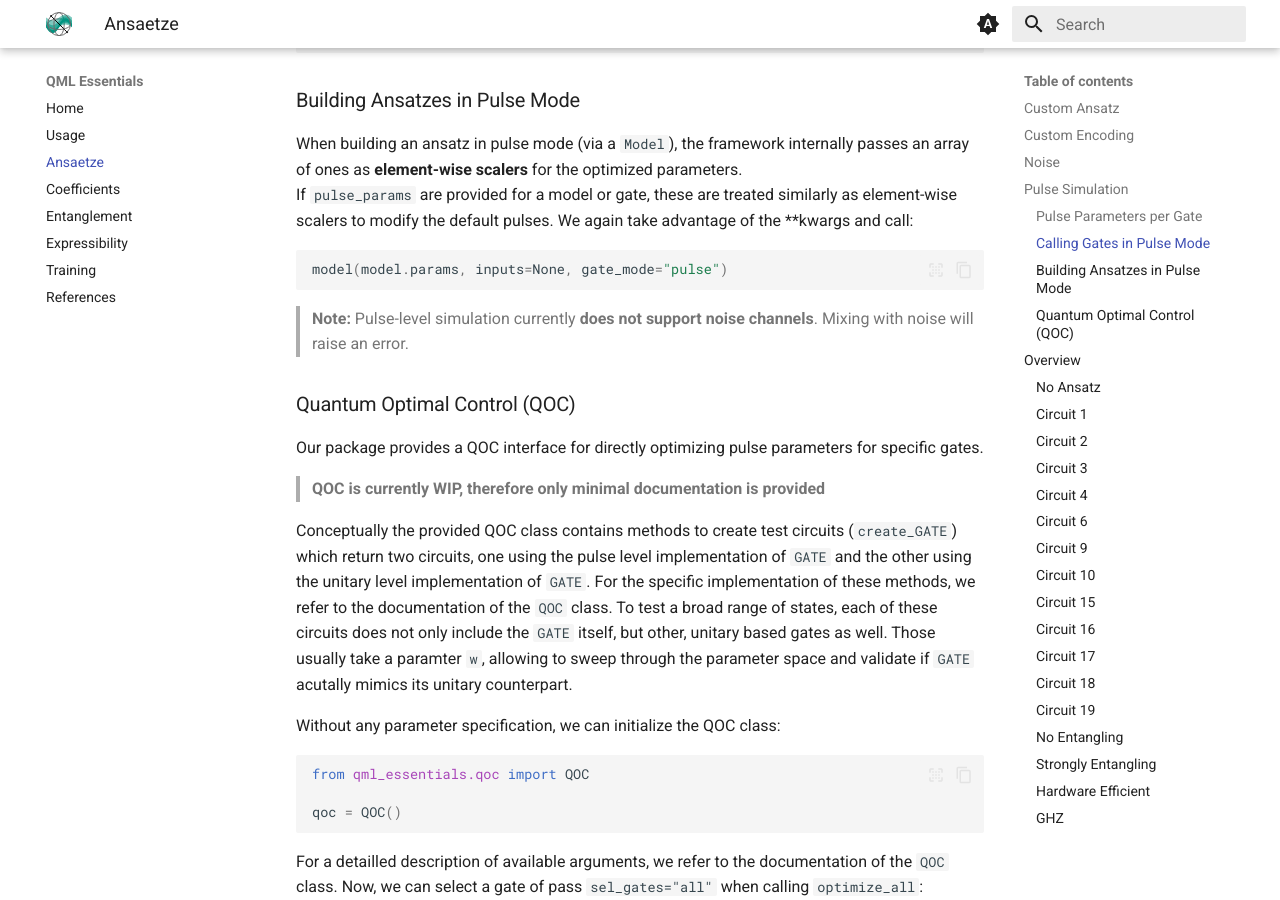
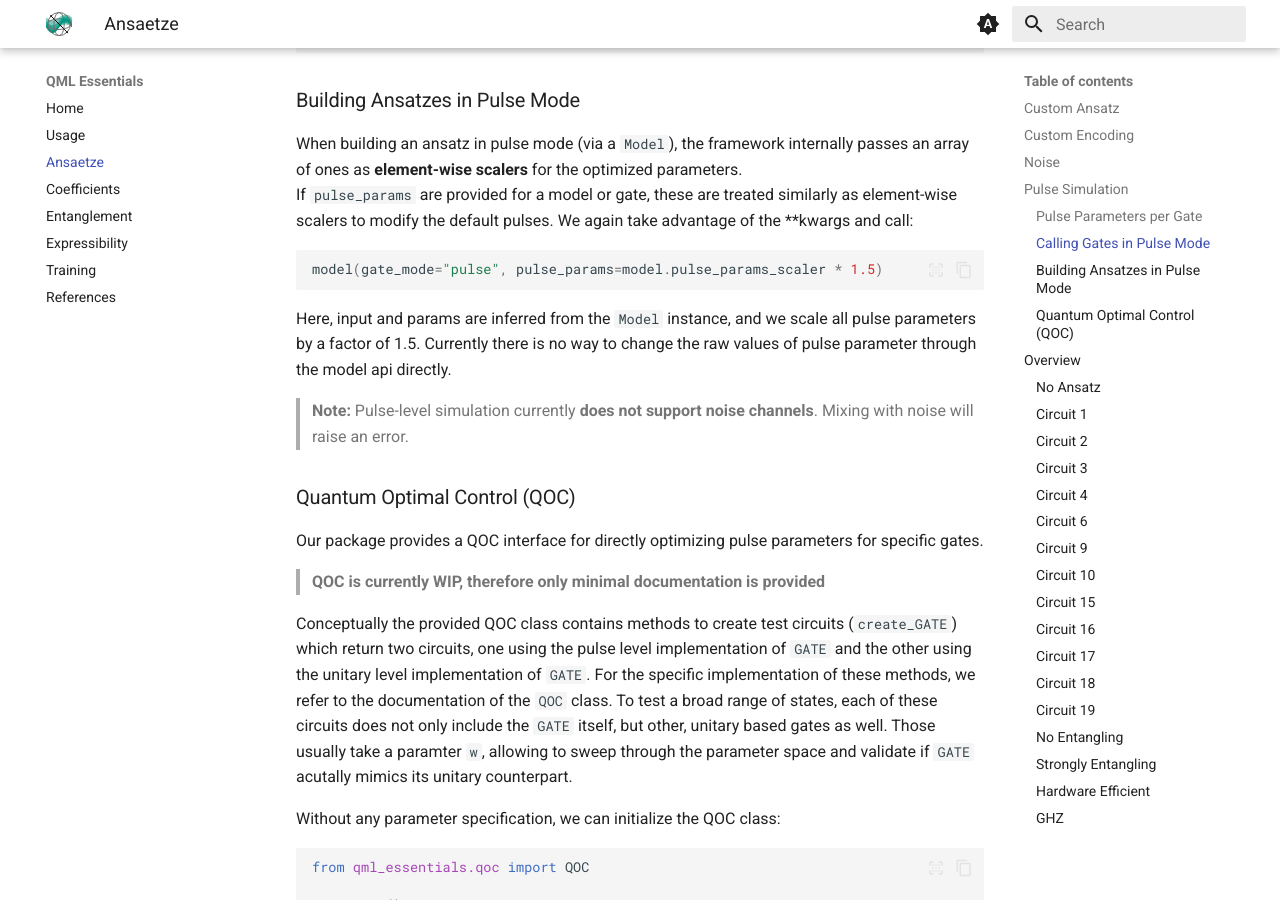
Before and after one commit to cirKITers/qml-essentials, an MkDocs documentation site: the page built from docs/ansaetze.md, in a window 1280 px wide and 900 px high, scrolled down 5554 px. Built offline with MkDocs 1.6.1 and Material for MkDocs 9.7.7, drawn with Linux system fonts in a browser that asks for light colours; emoji names are drawn with the system emoji font.

Commit message:
updated docs
Signed-off-by: Melvin Strobl <lc3267@kit.edu>

````diff
--- a/docs/ansaetze.md
+++ b/docs/ansaetze.md
@@ -235,8 +235,11 @@ When building an ansatz in pulse mode (via a `Model`), the framework internally
 If `pulse_params` are provided for a model or gate, these are treated similarly as element-wise scalers to modify the default pulses. We again take advantage of the **kwargs and call:
 
 ```python
-model(model.params, inputs=None, gate_mode="pulse")
+model(gate_mode="pulse", pulse_params=model.pulse_params_scaler * 1.5)
 ```
+
+Here, input and params are inferred from the `Model` instance, and we scale all pulse parameters by a factor of 1.5.
+Currently there is no way to change the raw values of pulse parameter through the model api directly.
 
 > **Note:** Pulse-level simulation currently **does not support noise channels**. Mixing with noise will raise an error.
 
````
Also changed, not shown: docs/references.md (+5 -0 lines), docs/figures/pulses_structure_dark.png (added), docs/figures/pulses_structure_light.png (added), 1 other file.
